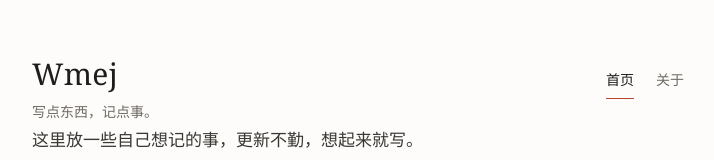
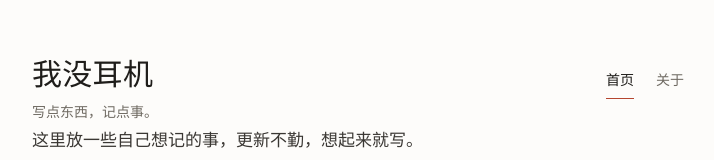
Before and after one commit to wmej/wmej.github.io, a plain HTML site: page index.html in a window 1280 px wide. Shown: the top 160 px of the page, without its empty margins (282-996 px from the left). Drawn offline with Linux system fonts and the light colour scheme.

Commit message:
Change homepage site title to 我没耳机

```diff
--- a/index.html
+++ b/index.html
@@ -15,7 +15,7 @@
 <header class="site-head">
   <div class="wrap site-top">
     <div>
-      <a class="site-title" href="index.html">Wmej</a>
+      <a class="site-title" href="index.html">我没耳机</a>
       <p class="site-desc">写点东西，记点事。</p>
     </div>
     <nav class="site-nav">
```
